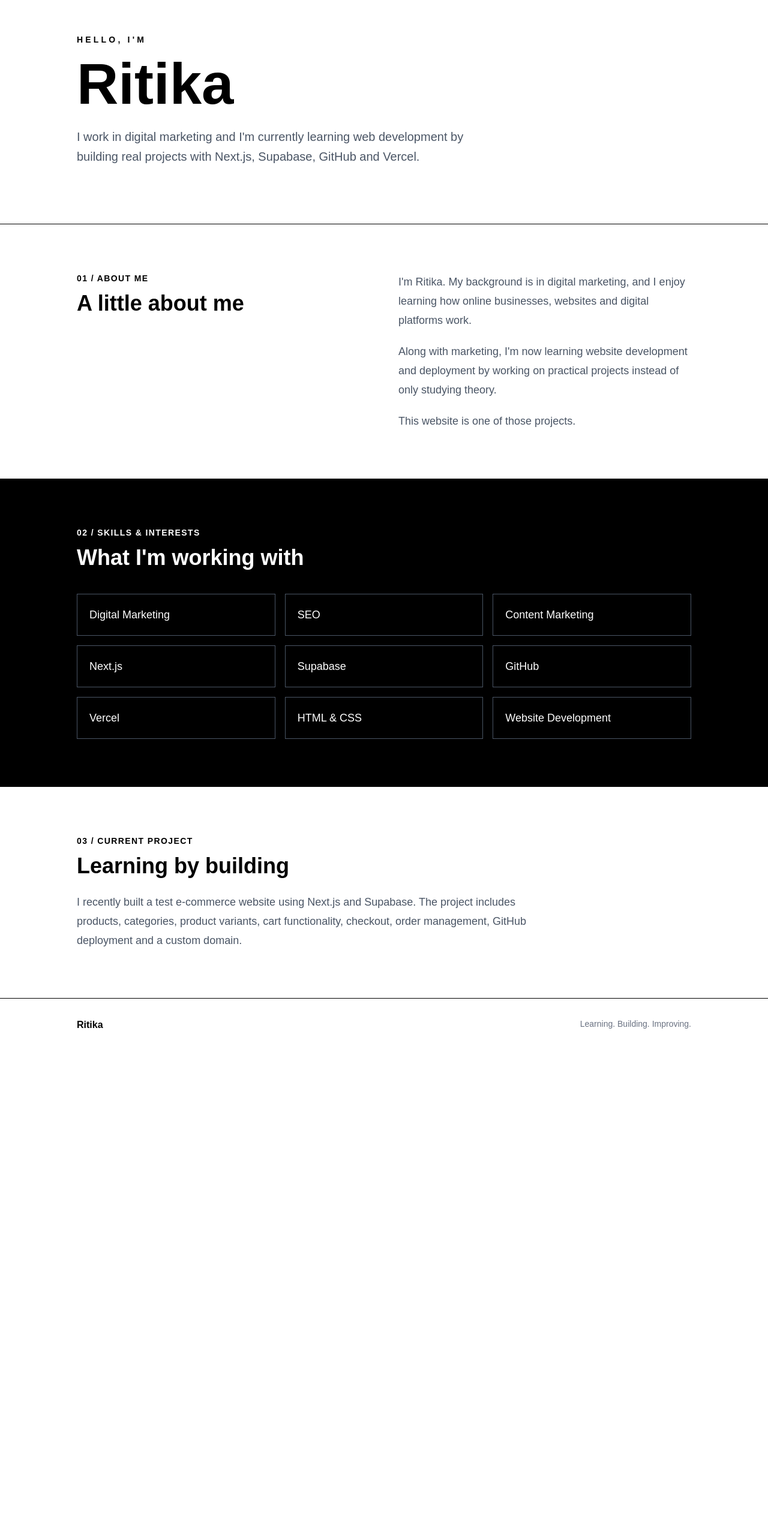
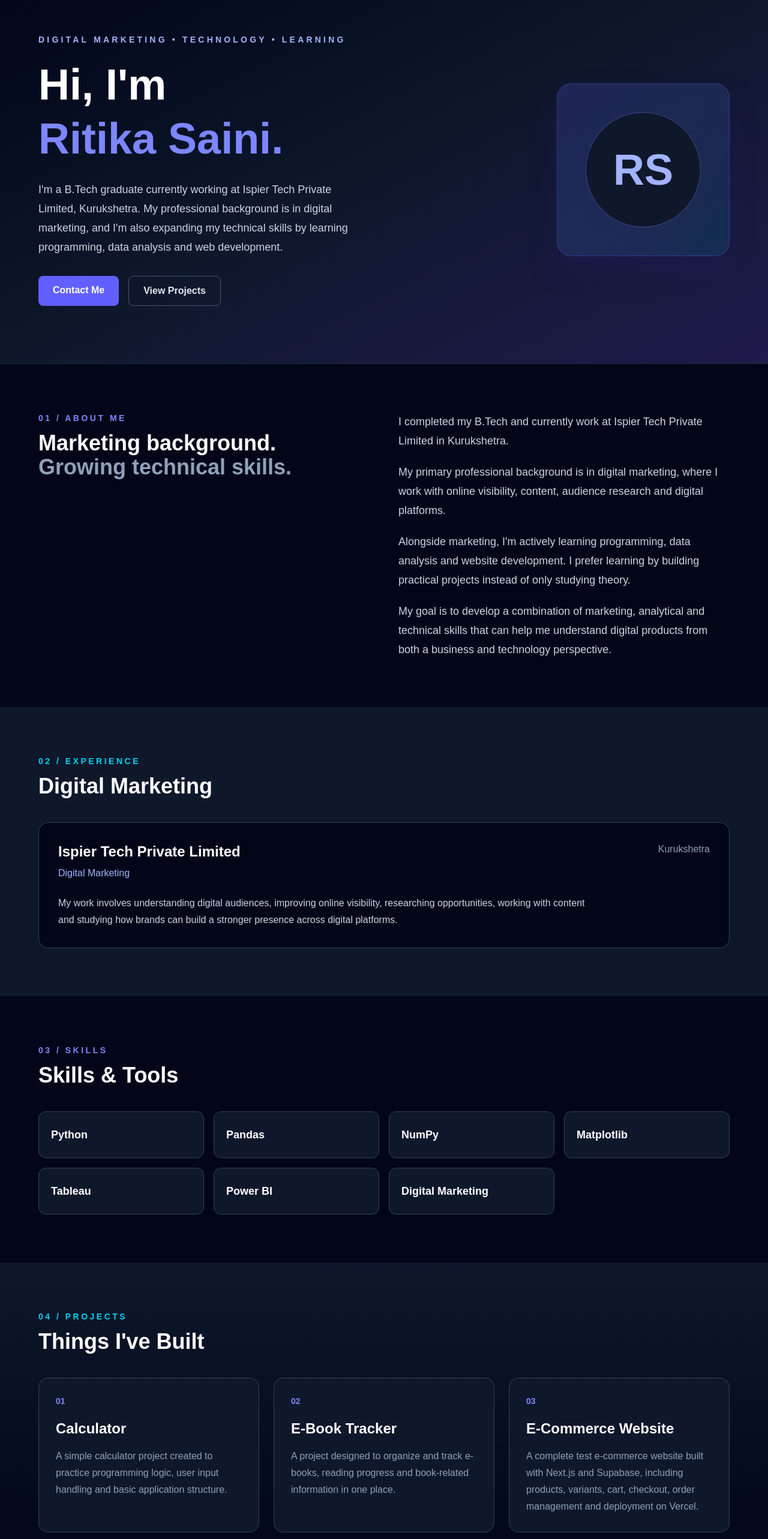
Before and after one commit to ritikasainiispier/ecommerce-project, a Next.js app: page /ritika in a window 1280 px wide. Shown: the part 40-2606 px from the top of the page at 60% size. Before the commit the page ends 1793 px from the top, so only its background shows below. Built offline with nearby package versions, Linux system fonts and the light colour scheme.

Commit message:
Redesign Ritika portfolio page

```diff
--- a/app/ritika/page.tsx
+++ b/app/ritika/page.tsx
@@ -1,91 +1,198 @@
 export default function RitikaPage() {
+  const skills = [
+    "Python",
+    "Pandas",
+    "NumPy",
+    "Matplotlib",
+    "Tableau",
+    "Power BI",
+    "Digital Marketing",
+  ];
+
+  const projects = [
+    {
+      title: "Calculator",
+      description:
+        "A simple calculator project created to practice programming logic, user input handling and basic application structure.",
+    },
+    {
+      title: "E-Book Tracker",
+      description:
+        "A project designed to organize and track e-books, reading progress and book-related information in one place.",
+    },
+    {
+      title: "E-Commerce Website",
+      description:
+        "A complete test e-commerce website built with Next.js and Supabase, including products, variants, cart, checkout, order management and deployment on Vercel.",
+    },
+  ];
+
   return (
-    <main className="min-h-screen bg-white text-black">
+    <main className="min-h-screen bg-slate-950 text-white">
 
-      {/* Hero */}
-      <section className="border-b border-black px-6 py-24">
-        <div className="mx-auto max-w-5xl">
-          <p className="mb-4 text-sm font-semibold uppercase tracking-[0.3em]">
-            Hello, I&apos;m
-          </p>
+      {/* HERO */}
+      <section className="border-b border-slate-800 bg-gradient-to-br from-slate-950 via-slate-900 to-indigo-950 px-6 py-24">
+        <div className="mx-auto grid max-w-6xl gap-12 md:grid-cols-2 md:items-center">
 
-          <h1 className="text-6xl font-bold md:text-8xl">
-            Ritika
-          </h1>
+          <div>
+            <p className="mb-5 text-sm font-semibold uppercase tracking-[0.3em] text-indigo-300">
+              Digital Marketing • Technology • Learning
+            </p>
 
-          <p className="mt-6 max-w-2xl text-xl leading-relaxed text-gray-600">
-            I work in digital marketing and I&apos;m currently learning
-            web development by building real projects with Next.js,
-            Supabase, GitHub and Vercel.
-          </p>
+            <h1 className="text-5xl font-bold leading-tight md:text-7xl">
+              Hi, I&apos;m
+              <span className="block text-indigo-400">
+                Ritika Saini.
+              </span>
+            </h1>
+
+            <p className="mt-6 max-w-2xl text-lg leading-8 text-slate-300">
+              I&apos;m a B.Tech graduate currently working at
+              Ispier Tech Private Limited, Kurukshetra.
+              My professional background is in digital marketing, and
+              I&apos;m also expanding my technical skills by learning
+              programming, data analysis and web development.
+            </p>
+
+            <div className="mt-8 flex flex-wrap gap-4">
+
+              <a
+                href="mailto:ritikasaini.ispier@gmail.com"
+                className="rounded-lg bg-indigo-500 px-6 py-3 font-semibold text-white transition hover:bg-indigo-400"
+              >
+                Contact Me
+              </a>
+
+              <a
+                href="#projects"
+                className="rounded-lg border border-slate-600 px-6 py-3 font-semibold text-slate-200 transition hover:border-indigo-400 hover:text-indigo-300"
+              >
+                View Projects
+              </a>
+
+            </div>
+          </div>
+
+          {/* INITIALS CARD */}
+          <div className="flex justify-center md:justify-end">
+            <div className="flex h-72 w-72 items-center justify-center rounded-3xl border border-indigo-500/30 bg-gradient-to-br from-indigo-500/20 to-cyan-400/10 shadow-2xl shadow-indigo-950">
+              <div className="flex h-48 w-48 items-center justify-center rounded-full border border-indigo-400/40 bg-slate-900 text-7xl font-bold text-indigo-300">
+                RS
+              </div>
+            </div>
+          </div>
+
         </div>
       </section>
 
-      {/* About */}
+      {/* ABOUT */}
       <section className="px-6 py-20">
-        <div className="mx-auto grid max-w-5xl gap-12 md:grid-cols-2">
+        <div className="mx-auto grid max-w-6xl gap-12 md:grid-cols-2">
 
           <div>
-            <p className="mb-3 text-sm font-bold uppercase tracking-widest">
+            <p className="mb-3 text-sm font-semibold uppercase tracking-[0.25em] text-indigo-400">
               01 / About Me
             </p>
 
             <h2 className="text-4xl font-bold">
-              A little about me
+              Marketing background.
+              <span className="block text-slate-400">
+                Growing technical skills.
+              </span>
             </h2>
           </div>
 
-          <div className="space-y-5 text-lg leading-8 text-gray-600">
+          <div className="space-y-5 text-lg leading-8 text-slate-300">
             <p>
-              I&apos;m Ritika. My background is in digital marketing,
-              and I enjoy learning how online businesses, websites and
-              digital platforms work.
+              I completed my B.Tech and currently work at
+              Ispier Tech Private Limited in Kurukshetra.
             </p>
 
             <p>
-              Along with marketing, I&apos;m now learning website
-              development and deployment by working on practical
-              projects instead of only studying theory.
+              My primary professional background is in digital marketing,
+              where I work with online visibility, content, audience
+              research and digital platforms.
             </p>
 
             <p>
-              This website is one of those projects.
+              Alongside marketing, I&apos;m actively learning programming,
+              data analysis and website development. I prefer learning by
+              building practical projects instead of only studying theory.
+            </p>
+
+            <p>
+              My goal is to develop a combination of marketing,
+              analytical and technical skills that can help me understand
+              digital products from both a business and technology perspective.
             </p>
           </div>
 
         </div>
       </section>
 
-      {/* Skills */}
-      <section className="bg-black px-6 py-20 text-white">
-        <div className="mx-auto max-w-5xl">
+      {/* EXPERIENCE */}
+      <section className="bg-slate-900 px-6 py-20">
+        <div className="mx-auto max-w-6xl">
 
-          <p className="mb-3 text-sm font-bold uppercase tracking-widest">
-            02 / Skills & Interests
+          <p className="mb-3 text-sm font-semibold uppercase tracking-[0.25em] text-cyan-400">
+            02 / Experience
           </p>
 
           <h2 className="mb-10 text-4xl font-bold">
-            What I&apos;m working with
+            Digital Marketing
           </h2>
 
-          <div className="grid gap-4 sm:grid-cols-2 md:grid-cols-3">
+          <div className="rounded-2xl border border-slate-700 bg-slate-950 p-8">
 
-            {[
-              "Digital Marketing",
-              "SEO",
-              "Content Marketing",
-              "Next.js",
-              "Supabase",
-              "GitHub",
-              "Vercel",
-              "HTML & CSS",
-              "Website Development",
-            ].map((skill) => (
+            <div className="flex flex-col justify-between gap-3 md:flex-row">
+              <div>
+                <h3 className="text-2xl font-bold">
+                  Ispier Tech Private Limited
+                </h3>
+
+                <p className="mt-2 text-indigo-300">
+                  Digital Marketing
+                </p>
+              </div>
+
+              <p className="text-slate-400">
+                Kurukshetra
+              </p>
+            </div>
+
+            <p className="mt-6 max-w-4xl leading-7 text-slate-300">
+              My work involves understanding digital audiences,
+              improving online visibility, researching opportunities,
+              working with content and studying how brands can build
+              a stronger presence across digital platforms.
+            </p>
+
+          </div>
+        </div>
+      </section>
+
+      {/* SKILLS */}
+      <section className="px-6 py-20">
+        <div className="mx-auto max-w-6xl">
+
+          <p className="mb-3 text-sm font-semibold uppercase tracking-[0.25em] text-indigo-400">
+            03 / Skills
+          </p>
+
+          <h2 className="mb-10 text-4xl font-bold">
+            Skills & Tools
+          </h2>
+
+          <div className="grid gap-4 sm:grid-cols-2 md:grid-cols-3 lg:grid-cols-4">
+
+            {skills.map((skill) => (
               <div
                 key={skill}
-                className="border border-gray-600 px-5 py-5 text-lg"
+                className="rounded-xl border border-slate-700 bg-slate-900 px-5 py-6 transition hover:-translate-y-1 hover:border-indigo-400"
               >
-                {skill}
+                <p className="text-lg font-semibold">
+                  {skill}
+                </p>
               </div>
             ))}
 
@@ -93,38 +200,111 @@ export default function RitikaPage() {
         </div>
       </section>
 
-      {/* Current Project */}
+      {/* PROJECTS */}
+      <section
+        id="projects"
+        className="bg-gradient-to-b from-slate-900 to-slate-950 px-6 py-20"
+      >
+        <div className="mx-auto max-w-6xl">
+
+          <p className="mb-3 text-sm font-semibold uppercase tracking-[0.25em] text-cyan-400">
+            04 / Projects
+          </p>
+
+          <h2 className="mb-10 text-4xl font-bold">
+            Things I&apos;ve Built
+          </h2>
+
+          <div className="grid gap-6 md:grid-cols-3">
+
+            {projects.map((project, index) => (
+              <div
+                key={project.title}
+                className="rounded-2xl border border-slate-700 bg-slate-900 p-7 transition hover:border-indigo-400"
+              >
+                <p className="mb-5 text-sm font-bold text-indigo-400">
+                  0{index + 1}
+                </p>
+
+                <h3 className="text-2xl font-bold">
+                  {project.title}
+                </h3>
+
+                <p className="mt-4 leading-7 text-slate-400">
+                  {project.description}
+                </p>
+              </div>
+            ))}
+
+          </div>
+        </div>
+      </section>
+
+      {/* CURRENT LEARNING */}
       <section className="px-6 py-20">
-        <div className="mx-auto max-w-5xl">
+        <div className="mx-auto max-w-6xl">
 
-          <p className="mb-3 text-sm font-bold uppercase tracking-widest">
-            03 / Current Project
+          <div className="rounded-3xl border border-indigo-500/30 bg-gradient-to-r from-indigo-950 to-slate-900 p-8 md:p-12">
+
+            <p className="mb-3 text-sm font-semibold uppercase tracking-[0.25em] text-indigo-300">
+              05 / Currently Learning
+            </p>
+
+            <h2 className="text-4xl font-bold">
+              Learning by building.
+            </h2>
+
+            <p className="mt-5 max-w-3xl text-lg leading-8 text-slate-300">
+              I&apos;m currently improving my knowledge of Python,
+              data analysis, visualization, website development,
+              databases and modern deployment tools.
+              I believe consistent practice and real projects are
+              the best way to improve.
+            </p>
+
+          </div>
+        </div>
+      </section>
+
+      {/* CONTACT */}
+      <section className="border-t border-slate-800 px-6 py-20">
+        <div className="mx-auto max-w-6xl text-center">
+
+          <p className="mb-3 text-sm font-semibold uppercase tracking-[0.25em] text-indigo-400">
+            06 / Contact
           </p>
 
           <h2 className="text-4xl font-bold">
-            Learning by building
+            Let&apos;s Connect
           </h2>
 
-          <p className="mt-6 max-w-3xl text-lg leading-8 text-gray-600">
-            I recently built a test e-commerce website using Next.js
-            and Supabase. The project includes products, categories,
-            product variants, cart functionality, checkout, order
-            management, GitHub deployment and a custom domain.
+          <p className="mx-auto mt-5 max-w-xl text-slate-400">
+            Want to connect regarding digital marketing,
+            technology or projects? Feel free to reach out.
           </p>
+
+          <a
+            href="mailto:ritikasaini.ispier@gmail.com"
+            className="mt-8 inline-block rounded-lg bg-indigo-500 px-7 py-4 font-semibold transition hover:bg-indigo-400"
+          >
+            ritikasaini.ispier@gmail.com
+          </a>
 
         </div>
       </section>
 
-      {/* Footer */}
-      <footer className="border-t border-black px-6 py-8">
-        <div className="mx-auto flex max-w-5xl flex-col justify-between gap-3 md:flex-row">
-          <p className="font-semibold">
-            Ritika
+      {/* FOOTER */}
+      <footer className="border-t border-slate-800 bg-slate-950 px-6 py-8">
+        <div className="mx-auto flex max-w-6xl flex-col justify-between gap-3 text-sm text-slate-500 md:flex-row">
+
+          <p>
+            © 2026 Ritika Saini
           </p>
 
-          <p className="text-sm text-gray-500">
-            Learning. Building. Improving.
+          <p>
+            Digital Marketing • Data • Technology
           </p>
+
         </div>
       </footer>
 
```
